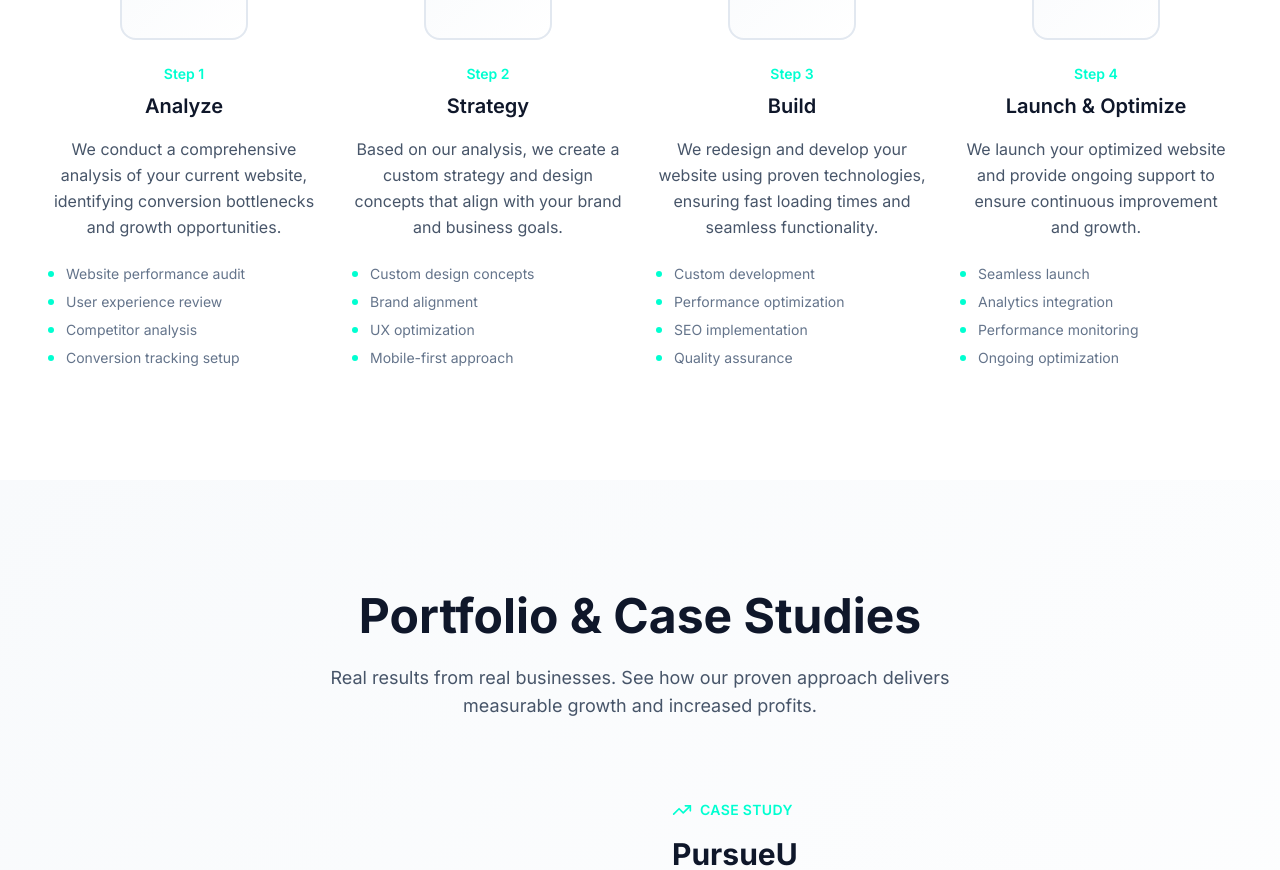
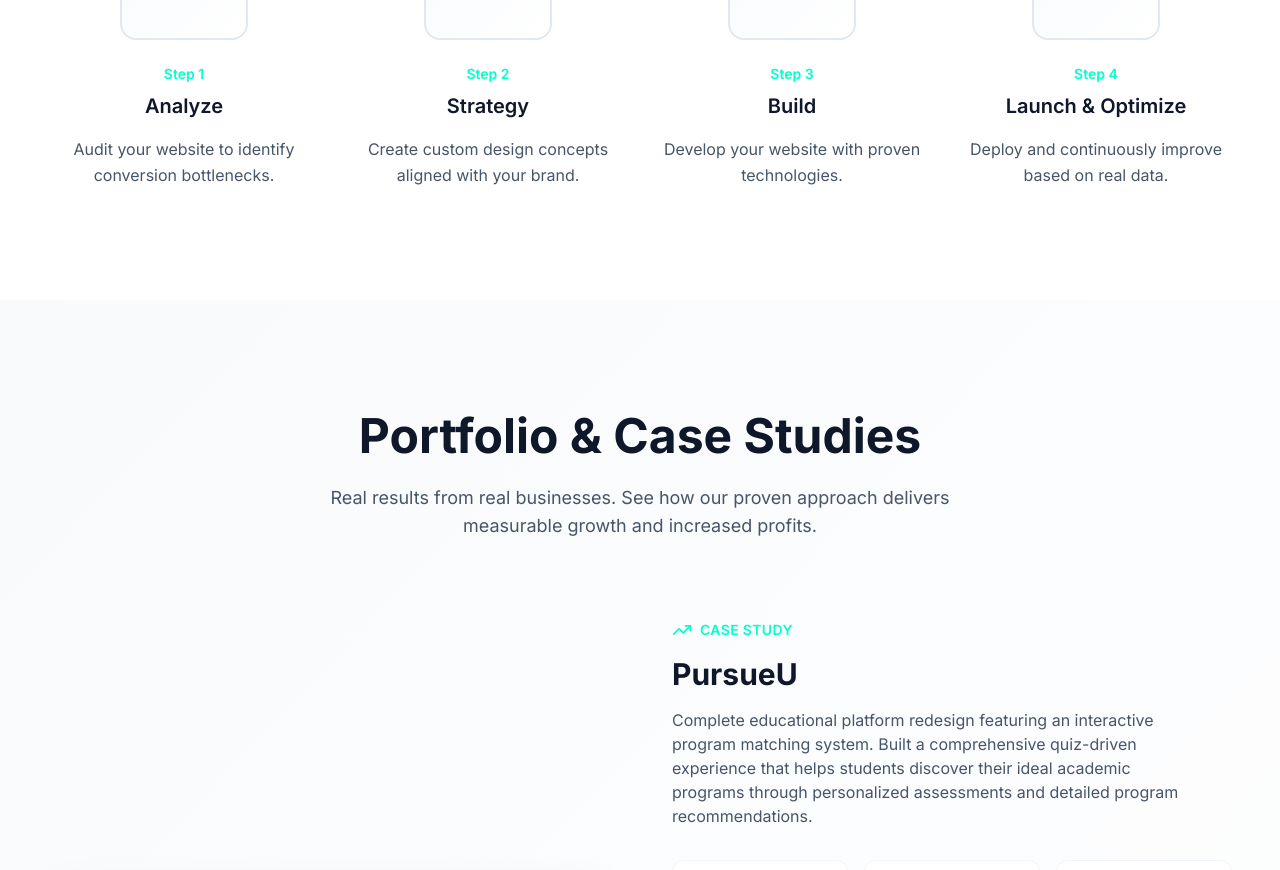
Before and after one commit to ilyassrachouady/ocliq-website, a React (Vite) app: page / in a window 1280 px wide. Shown: the part 2161-3031 px from the top of the page. Built offline with nearby package versions, Linux system fonts and the light colour scheme; no server answers.

Commit message:
Refactor Process component: simplify descriptions and remove details for each step

```diff
--- a/src/components/Process.tsx
+++ b/src/components/Process.tsx
@@ -1,4 +1,3 @@
-import React from 'react';
 import { Search, Palette, Code, Rocket } from 'lucide-react';
 
 const Process = () => {
@@ -6,26 +5,22 @@ const Process = () => {
     {
       icon: Search,
       title: 'Analyze',
-      description: 'We conduct a comprehensive analysis of your current website, identifying conversion bottlenecks and growth opportunities.',
-      details: ['Website performance audit', 'User experience review', 'Competitor analysis', 'Conversion tracking setup']
+      description: 'Audit your website to identify conversion bottlenecks.'
     },
     {
       icon: Palette,
       title: 'Strategy',
-      description: 'Based on our analysis, we create a custom strategy and design concepts that align with your brand and business goals.',
-      details: ['Custom design concepts', 'Brand alignment', 'UX optimization', 'Mobile-first approach']
+      description: 'Create custom design concepts aligned with your brand.'
     },
     {
       icon: Code,
       title: 'Build',
-      description: 'We redesign and develop your website using proven technologies, ensuring fast loading times and seamless functionality.',
-      details: ['Custom development', 'Performance optimization', 'SEO implementation', 'Quality assurance']
+      description: 'Develop your website with proven technologies.'
     },
     {
       icon: Rocket,
       title: 'Launch & Optimize',
-      description: 'We launch your optimized website and provide ongoing support to ensure continuous improvement and growth.',
-      details: ['Seamless launch', 'Analytics integration', 'Performance monitoring', 'Ongoing optimization']
+      description: 'Deploy and continuously improve based on real data.'
     }
   ];
 
@@ -66,18 +61,9 @@ const Process = () => {
                   {step.title}
                 </h3>
 
-                <p className="text-slate-600 mb-6 leading-relaxed">
+                <p className="text-slate-600 leading-relaxed">
                   {step.description}
                 </p>
-
-                <ul className="space-y-2 text-left">
-                  {step.details.map((detail, detailIndex) => (
-                    <li key={detailIndex} className="flex items-center text-sm text-slate-500">
-                      <div className="w-1.5 h-1.5 bg-[#00FFD1] rounded-full mr-3"></div>
-                      {detail}
-                    </li>
-                  ))}
-                </ul>
               </div>
             </div>
           ))}
```
